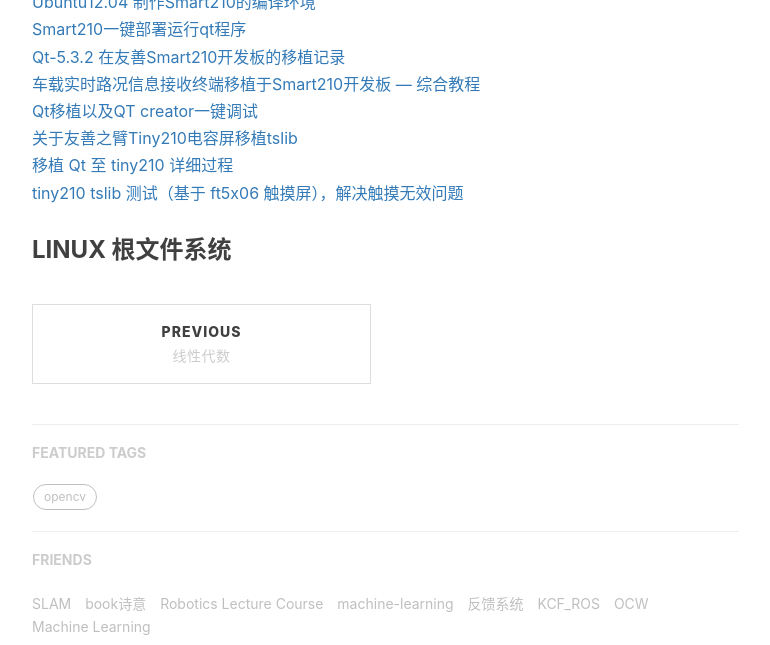
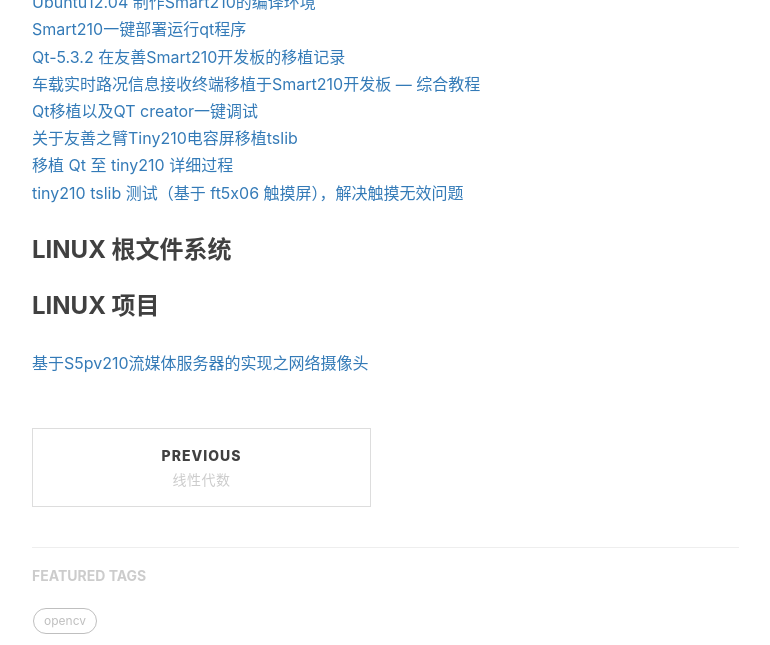
Before and after one commit to gary-robotics/dlward, a Jekyll site: the page built from _posts/2018-07-09-AndroidDriver-2018.markdown, in a window 1280 px wide and 900 px high, scrolled down 694 px, cut to the strip 0-645 px from the top of the window. Shown: the whole strip, without its empty margins (233-1003 px from the left). Built offline with Jekyll 4.4.1, drawn with Linux system fonts in a browser that asks for light colours; nearby versions of some CDN libraries; comment, search, counter and statistics services are not loaded.

Commit message:
Update 2018-07-09-AndroidDriver-2018.markdown

```diff
--- a/_posts/2018-07-09-AndroidDriver-2018.markdown
+++ b/_posts/2018-07-09-AndroidDriver-2018.markdown
@@ -24,3 +24,8 @@
 [tiny210 tslib 测试（基于 ft5x06 触摸屏），解决触摸无效问题](https://www.cnblogs.com/GyForever1004/p/8955673.html)
 
 ### LINUX 根文件系统
+
+
+
+### LINUX 项目
+[基于S5pv210流媒体服务器的实现之网络摄像头](https://blog.csdn.net/liukun321/article/details/24390379)
```
